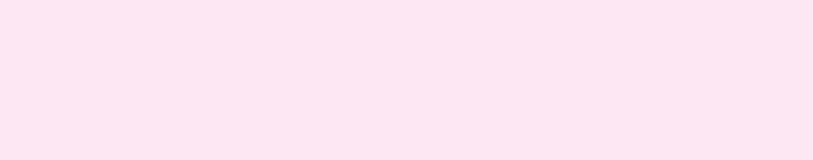
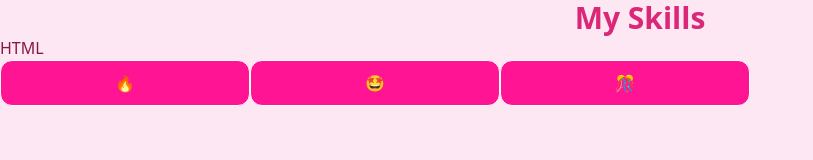
Before and after one commit to Turtel216/WebDev-Project, a website: page src/index.html in a window 1280 px wide. Shown: the whole page, without its empty margins (0-813 px from the left). Drawn offline with Linux system fonts and the light colour scheme.

Commit message:
My skills buttons (not finished)

```diff
--- a/src/index.html
+++ b/src/index.html
@@ -21,6 +21,35 @@
       border-radius: 50px;
       transition: all 0.3s ease;
     }
+    .button1{
+      width: 250px;
+      text-align : center;
+      border-radius: 12px;
+      padding: 10px 30px;
+      float: left;
+      border: 1px solid
+
+
+    }
+
+    .button2{
+      width: 250px;
+      text-align : center;
+      border-radius: 12px;
+      padding: 10px 30px;
+      float: left;
+      border: 1px solid
+    }
+    .button3{
+      width: 250px;
+      text-align : center;
+      border-radius: 12px;
+      padding: 10px 30px;
+      float: left;
+      border: 1px solid
+
+    }
+
 
     .button:hover {
       background-color: white;
@@ -31,6 +60,22 @@
   </style>
   </head>
 <body class="bg-pink-100 text-pink-900 font-sans">
+
+<section>
+
+<h1 class="text-pink-600 text-3xl text-center" > <b> My Skills </b>  </h1>
+
+  <p> HTML </p>
+
+  <p class="button button1 align-middle">  🔥 </p>
+
+  <p class="button button2 align-middle"> 🤩  </p>
+
+
+  <p class="button button3"> 🎊  </p>
+
+</section>
+
 </body>
 
 </html>
```
Also changed, not shown: src/output.css.
